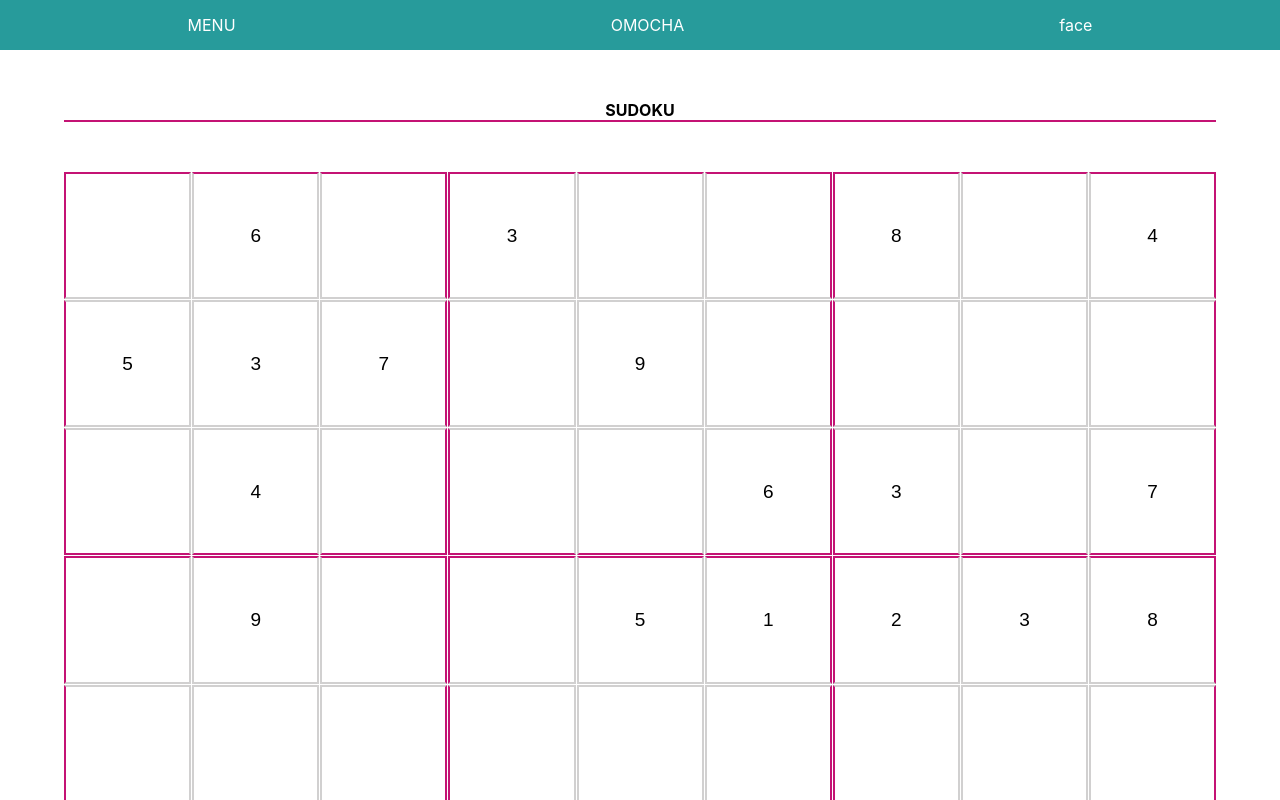
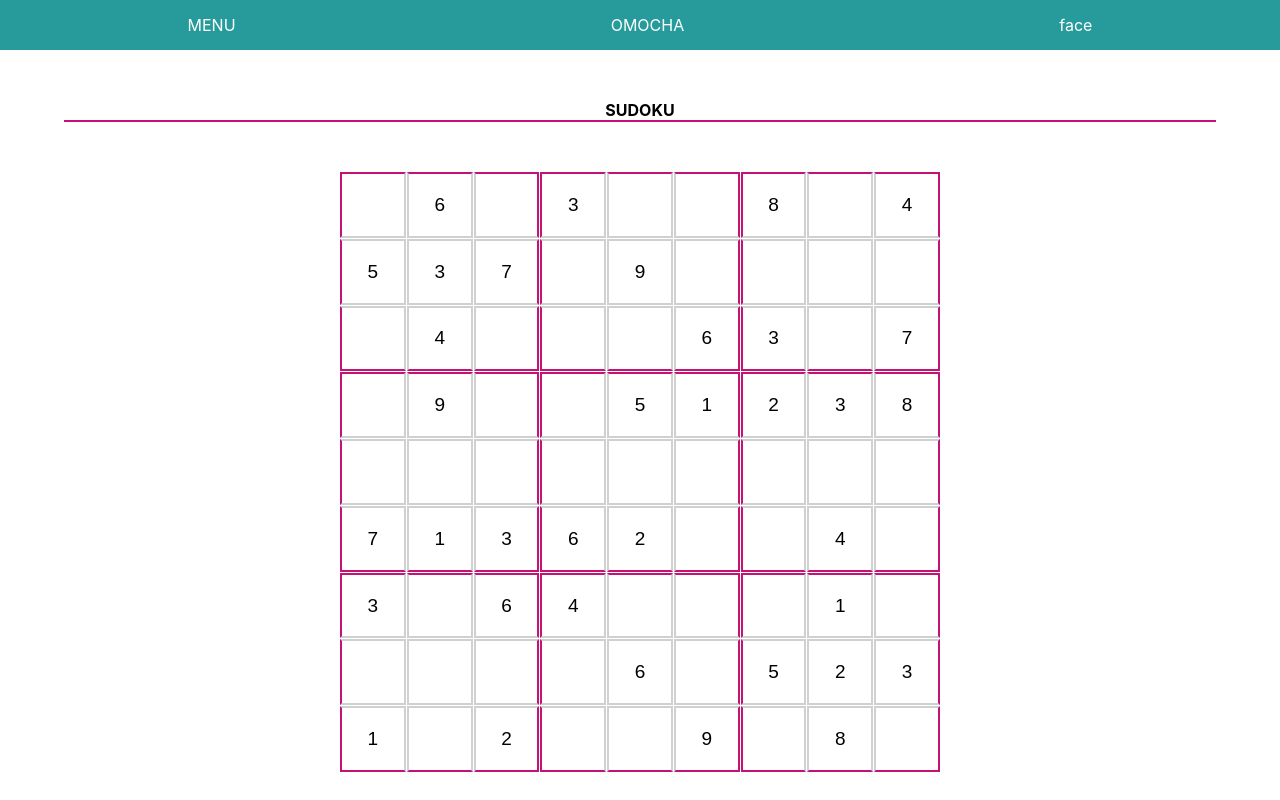
Before and after one commit to N3theri9N/omocha, a Next.js app: page /sudoku in a window 1280 px wide. Shown: the top 800 px of the page. Built offline with nearby package versions, Linux system fonts and the light colour scheme.

Commit message:
react-query preparation
- 리액트 쿼리 준비
- 키패드 UI 수정

```diff
--- a/package.json
+++ b/package.json
@@ -9,9 +9,11 @@
     "lint": "next lint"
   },
   "dependencies": {
+    "@tanstack/react-query": "^4.19.1",
     "@types/node": "18.11.9",
     "@types/react": "18.0.25",
     "@types/react-dom": "18.0.9",
+    "axios": "^1.2.1",
     "eslint": "8.28.0",
     "eslint-config-next": "13.0.5",
     "next": "13.0.5",
--- a/pages/_app.tsx
+++ b/pages/_app.tsx
@@ -2,11 +2,13 @@ import "../styles/globals.css";
 import Header from "../src/component/layout/Header";
 import type { AppProps } from "next/app";
 
+import { QueryClient, QueryClientProvider } from "@tanstack/react-query";
+
 export default function App({ Component, pageProps }: AppProps) {
   return (
-    <>
+    <QueryClientProvider client={new QueryClient()}>
       <Header />
       <Component {...pageProps} />
-    </>
+    </QueryClientProvider>
   );
 }
--- a/src/component/SudokuBoard/Keypad.module.css
+++ b/src/component/SudokuBoard/Keypad.module.css
@@ -55,5 +55,14 @@
   .keypad {
     grid-template-columns: repeat(5, 1fr);
     grid-template-rows: repeat(2, 1fr);
+    max-height: 120px;
+    max-width: 300px;
   }
 }
+
+@media (min-width: 600px) {
+  .keypad {
+    max-height: 120px;
+    max-width: 600px;
+  }
+}
--- a/src/component/SudokuBoard/Keypad.tsx
+++ b/src/component/SudokuBoard/Keypad.tsx
@@ -10,6 +10,9 @@ const Keypad: React.FC<{
   return (
     <div className={classes.keypadSection}>
       <div className={classes.head}>
+        <div>
+
+        </div>
         <div>
           SELECT NUMBER OF ROW {row} , COL {col}
         </div>
--- a/src/component/SudokuBoard/SudokuBoard.module.css
+++ b/src/component/SudokuBoard/SudokuBoard.module.css
@@ -63,3 +63,10 @@
   border: solid 1px;
   border-radius: 5px;
 }
+
+
+@media (min-width: 600px) {
+  .sudokuBoard  {
+    max-width: 600px;
+  }
+}
--- a/src/component/SudokuBoard/SudokuBoard.tsx
+++ b/src/component/SudokuBoard/SudokuBoard.tsx
@@ -1,11 +1,23 @@
 import React, { useState } from "react";
+import { useQuery } from "@tanstack/react-query";
+import { Group } from "next/dist/shared/lib/router/utils/route-regex";
 
 import classes from "./SudokuBoard.module.css";
 import ChangableButton from "./ChagableButton";
 import Keypad from "./Keypad";
 
-const INITIAL_PUZZLE_DATA:number[] = [
-  0,6,0,3,0,0,8,0,4,
+const SudokuBoard: React.FC = () => {
+  // const { isLoading, data: queryData }: any = useQuery<Group[], Error>({
+  //   queryKey: ["sudokuQuestion"],
+  //   queryFn: () =>
+  //     fetch(
+  //       "https://react-post-de8f7-default-rtdb.firebaseio.com/omocha/sudoku/questions/0.json", {enabled: false}
+  //     ).then((res) => res.json()),
+
+  // });
+
+  const INITIAL_PUZZLE_DATA: number[] =
+  `0,6,0,3,0,0,8,0,4,
   5,3,7,0,9,0,0,0,0,
   0,4,0,0,0,6,3,0,7,
   0,9,0,0,5,1,2,3,8,
@@ -13,25 +25,26 @@ const INITIAL_PUZZLE_DATA:number[] = [
   7,1,3,6,2,0,0,4,0,
   3,0,6,4,0,0,0,1,0,
   0,0,0,0,6,0,5,2,3,
-  1,0,2,0,0,9,0,8,0,
-];
+  1,0,2,0,0,9,0,8,0`
+    .split(",")
+    .map((n: string) => parseInt(n));
 
-const SudokuBoard: React.FC = () => {
   const [selButtonIdx, setSelButtonIdx] = useState<number>(-1);
-  const [puzzleData, setPuzzleData] = useState<number[]>([...INITIAL_PUZZLE_DATA]);
+  const [puzzleData, setPuzzleData] = useState<number[]>([
+    ...INITIAL_PUZZLE_DATA,
+  ]);
 
-  const row: number = Math.floor(selButtonIdx/9) + 1;
-  const col: number = Math.floor(selButtonIdx%9) + 1;
+  const row: number = Math.floor(selButtonIdx / 9) + 1;
+  const col: number = Math.floor(selButtonIdx % 9) + 1;
 
-  const changePuzzleData = (index:number, num:number) => {
+  const changePuzzleData = (index: number, num: number) => {
     setSelButtonIdx(-1);
     setPuzzleData((prevData) => {
-      const newData:number[] = prevData;
+      const newData: number[] = prevData;
       newData[index] = num;
       return newData;
     });
-  }
-
+  };
 
   return (
     <div className={classes.container}>
@@ -44,10 +57,16 @@ const SudokuBoard: React.FC = () => {
                 setSelButtonIdx={setSelButtonIdx}
                 index={+idx}
                 selected={idx === selButtonIdx}
-              >{+num}</ChangableButton>
+              >
+                {+num}
+              </ChangableButton>
             );
           } else {
-            return <button className={classes.fixed} key={idx}>{num}</button>;
+            return (
+              <button className={classes.fixed} key={idx}>
+                {num}
+              </button>
+            );
           }
         })}
       </div>
@@ -55,7 +74,13 @@ const SudokuBoard: React.FC = () => {
         <button>Submit</button>
       </div>
       {selButtonIdx > -1 && (
-          <Keypad row={row} col={col} selButtonIdx={selButtonIdx} setSelButtonIdx={setSelButtonIdx} changePuzzleData={changePuzzleData} />
+        <Keypad
+          row={row}
+          col={col}
+          selButtonIdx={selButtonIdx}
+          setSelButtonIdx={setSelButtonIdx}
+          changePuzzleData={changePuzzleData}
+        />
       )}
     </div>
   );
```
Also changed, not shown: pages/queryExample/index.tsx (added, +7 -0 lines), src/component/QueryExample.tsx (added, +31 -0 lines), public/svg/eraser.svg.
